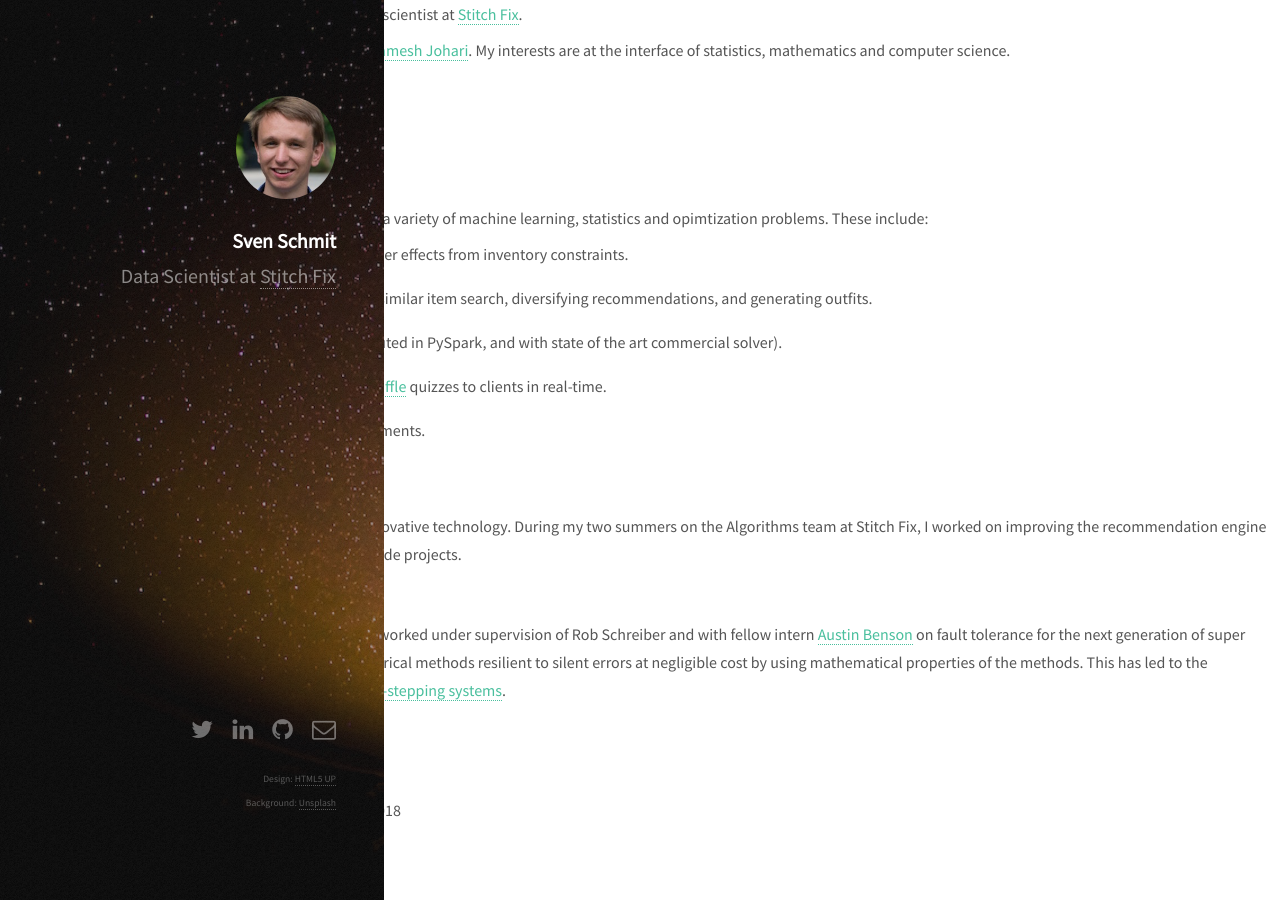
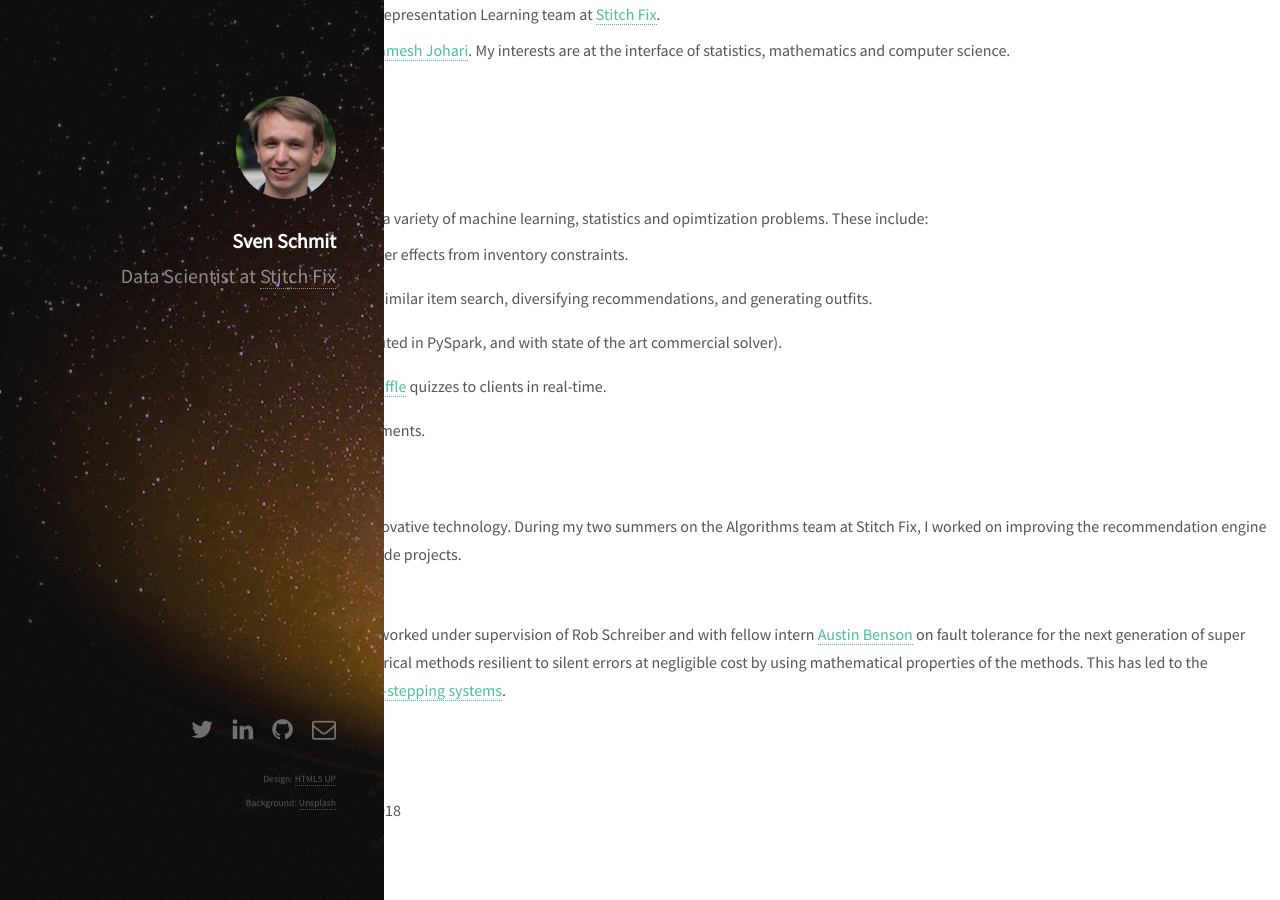
Before and after one commit to schmit/schmit.github.io, a Jekyll site: the page built from _posts/2015-1-1-about.md, in a window 1280 px wide and 900 px high. Built offline with Jekyll 4.4.1, drawn with Linux system fonts in a browser that asks for light colours.

Commit message:
Update 2015-1-1-about.md

```diff
--- a/_posts/2015-1-1-about.md
+++ b/_posts/2015-1-1-about.md
@@ -4,7 +4,7 @@
 ---
 
 
-Welcome to my personal page. Currently, I work as a data scientist at [Stitch Fix](https://algorithms-tour.stitchfix.com/).
+Welcome to my personal page. Currently, I lead the Core Representation Learning team at [Stitch Fix](https://algorithms-tour.stitchfix.com/).
 
 Previously, I obtained my PhD at [Stanford](http://icme.stanford.edu) working with [Ramesh Johari](http://www.stanford.edu/~rjohari).
 My interests are at the interface of statistics, mathematics and computer science.
```
